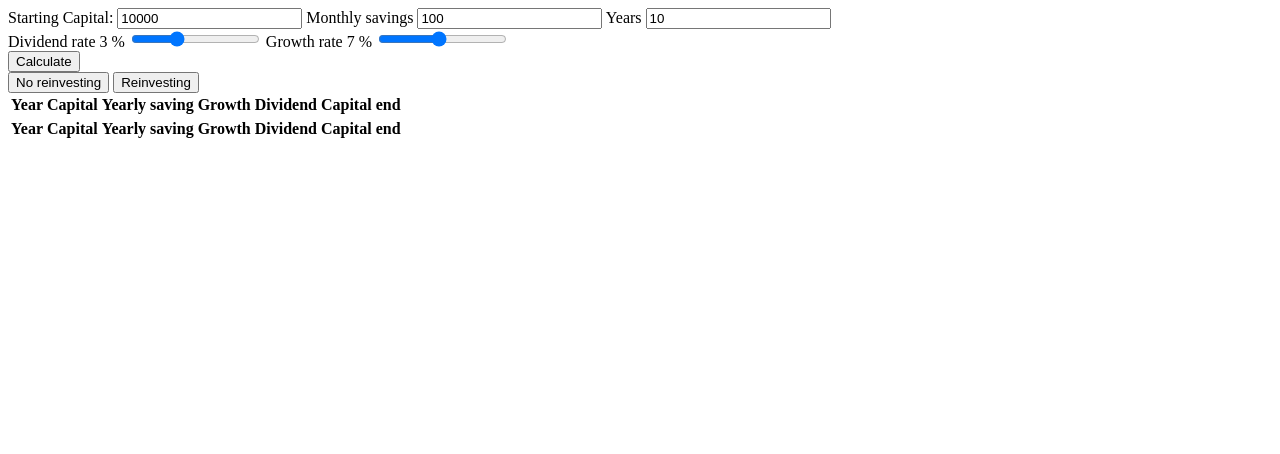
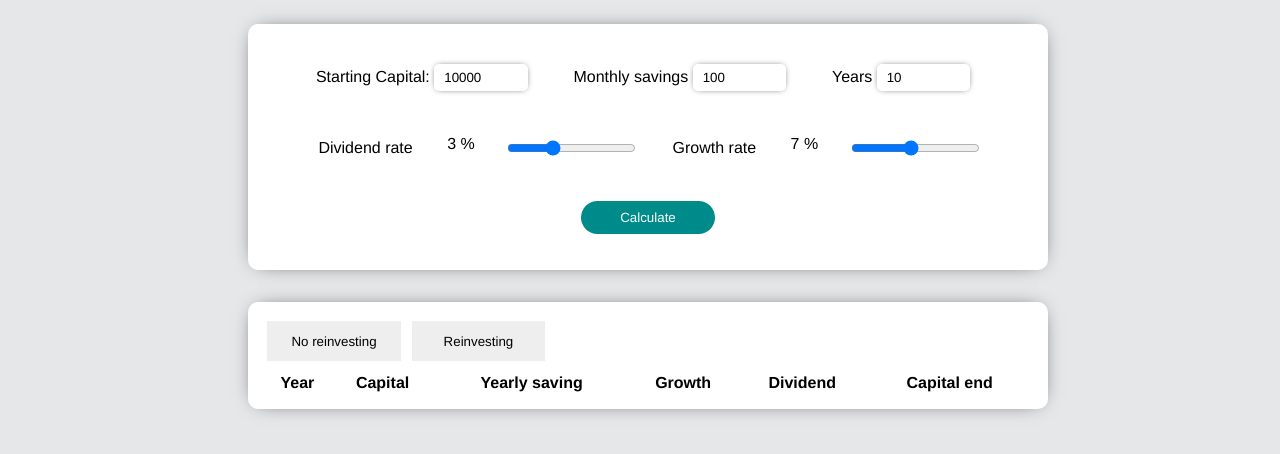
Before and after one commit to c-ohrstrom/compound-growth, a plain HTML site: page index.html in a window 1280 px wide. Drawn offline with Linux system fonts and the light colour scheme; the site is published under a folder, as on GitHub Pages, so addresses that start at the root find nothing.

Commit message:
fixed link to css  and added console message

```diff
--- a/index.html
+++ b/index.html
@@ -6,7 +6,7 @@
         <title>Compound Growth</title>
         <meta name="viewport" content="width=device-width, initial-scale=1" />
         <!-- <link rel="stylesheet" type="text/css" media="screen" href="../main.css" /> -->
-        <link rel="stylesheet" type="text/css" href="/src/css/style.css" />
+        <link rel="stylesheet" type="text/css" href="src/css/style.css" />
 
         <style type="text/css"></style>
     </head>
--- a/src/js/index.js
+++ b/src/js/index.js
@@ -44,6 +44,9 @@ window.onload = () => {
             ToggleTab(item.currentTarget);
         });
     });
+    console.log(
+        "Repository URL: https://github.com/c-ohrstrom/compound-growth"
+    );
 };
 
 const ToggleTab = obj => {
```
